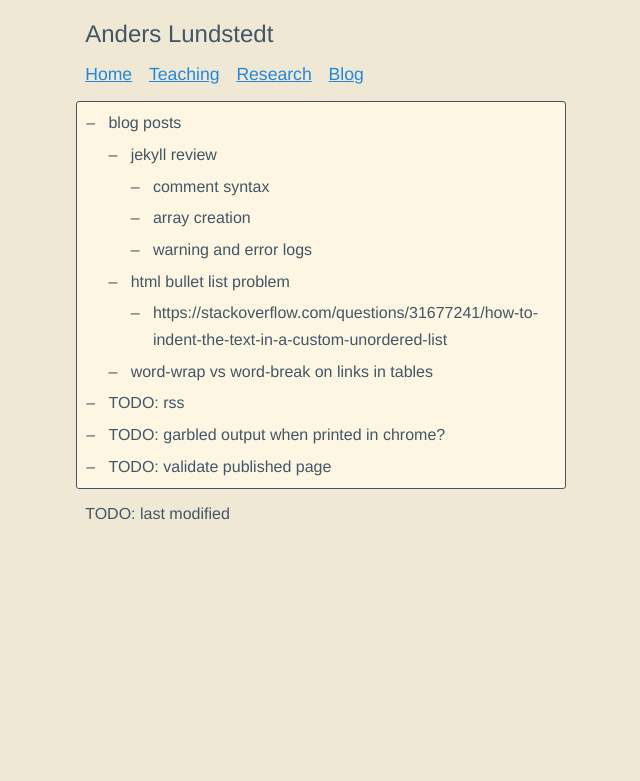
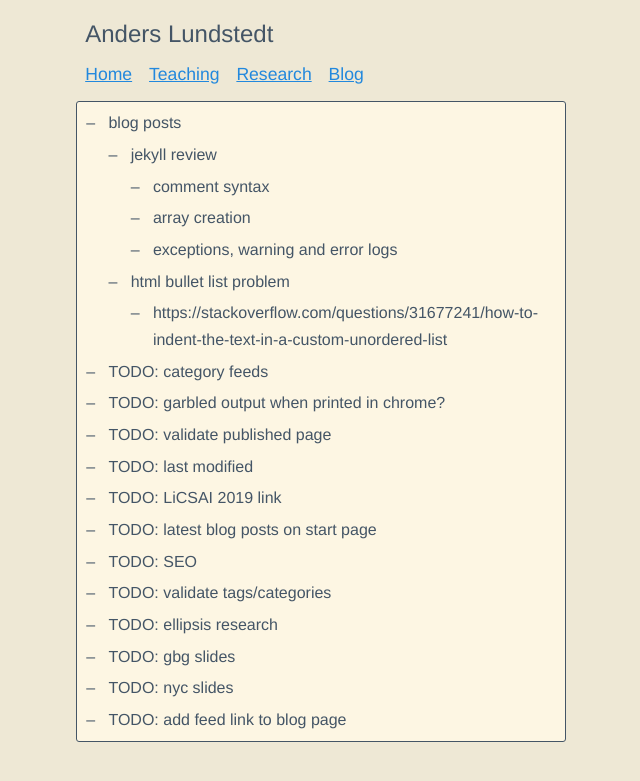
Before and after one commit to anderslundstedt/anderslundstedt.github.io, a Jekyll site: the page built from TODO.md, in a window 1280 px wide. Shown: the top 781 px of the page, without its empty margins (319-959 px from the left). Built offline with Jekyll 4.4.1, drawn with Linux system fonts in a browser that asks for light colours.

Commit message:
updated TODOs

```diff
--- a/TODO.md
+++ b/TODO.md
@@ -6,10 +6,18 @@ title: TODOs
   - jekyll review
     - comment syntax
     - array creation
-    - warning and error logs
+    - exceptions, warning and error logs
   - html bullet list problem
     - https://stackoverflow.com/questions/31677241/how-to-indent-the-text-in-a-custom-unordered-list
-  - word-wrap vs word-break on links in tables
-- {{ "TODO: rss" | log_warning }}
+- {{ "TODO: category feeds" | log_warning }}
 - {{ "TODO: garbled output when printed in chrome?" | log_warning }}
 - {{ "TODO: validate published page" | log_warning }}
+- {{ "TODO: last modified" | log_warning }}
+- {{ "TODO: LiCSAI 2019 link" | log_warning }}
+- {{ "TODO: latest blog posts on start page" | log_warning }}
+- {{ "TODO: SEO" | log_warning }}
+- {{ "TODO: validate tags/categories" | log_warning }}
+- {{ "TODO: ellipsis research" | log_warning }}
+- {{ "TODO: gbg slides" | log_warning }}
+- {{ "TODO: nyc slides" | log_warning }}
+- {{ "TODO: add feed link to blog page" | log_warning }}
--- a/_layouts/default.html
+++ b/_layouts/default.html
@@ -25,8 +25,10 @@
     <div id="content">
       {{ content }}
     </div>
+<!--
     <footer>
-      {{ "TODO: last modified" | log_warning }}
+      Last modified:
     </footer>
+-->
   </body>
 </html>
```
Also changed, not shown: research/index.md (+1 -1 lines).
